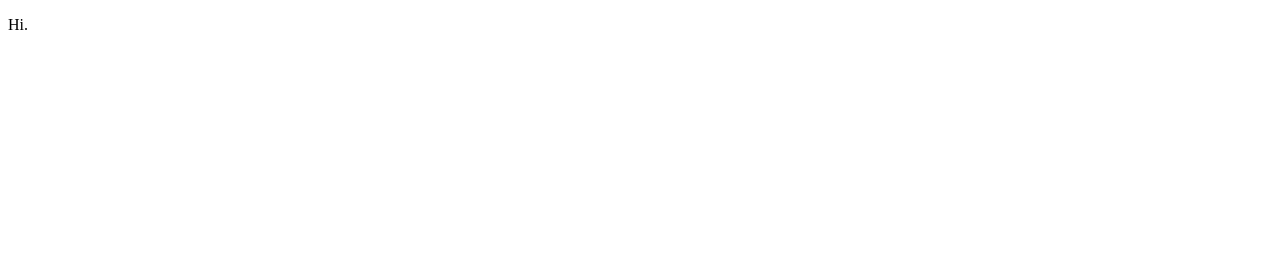
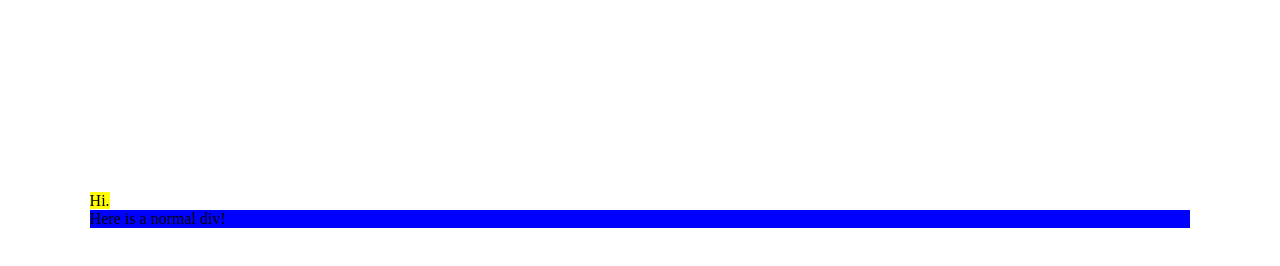
Before and after one commit to jacob-salyers/nomadbad, a plain HTML site: page index.html in a window 1280 px wide. Drawn offline with Linux system fonts and the light colour scheme.

Commit message:
Playing around with custom html elements.
I was always curious how material did those...

```diff
--- a/index.html
+++ b/index.html
@@ -1,11 +1,50 @@
 <!DOCTYPE html>
 <html lang="en">
   <head>
+    <meta charset="utf-8">
     <title>The Beginning</title>
+    <style type="text/css">
+
+      /*
+         I used these for a previous project, not sure if I'll continue
+         though.
+       */
+      body {
+        margin-top:   15%;
+        margin-left:  7%;
+        margin-right: 7%;
+      }
+
+      div {
+        background-color: blue ;
+      }
+
+      jacobs-div {
+        background-color: red ;
+      }
+      .purple {
+        background-color: purple ;
+      }
+      #no-green{
+        background-color: green;
+      }
+
+    </style>
+    <script type="text/javascript">
+      class JacobsDiv extends HTMLDivElement {
+        constructor() {
+          super();
+        }
+      }
+      window.customElements.define('jacobs-div', JacobsDiv, { extends: 'div' });
+    </script>
   </head>
   <body>
-    <p>
+    <jacobs-div style="background-color:yellow"id="no-green" class="purple">
     Hi.
-    </p>
+    </jacobs-div>
+    <div>
+      Here is a normal div!
+    </div>
   </body>
 </html>
```
